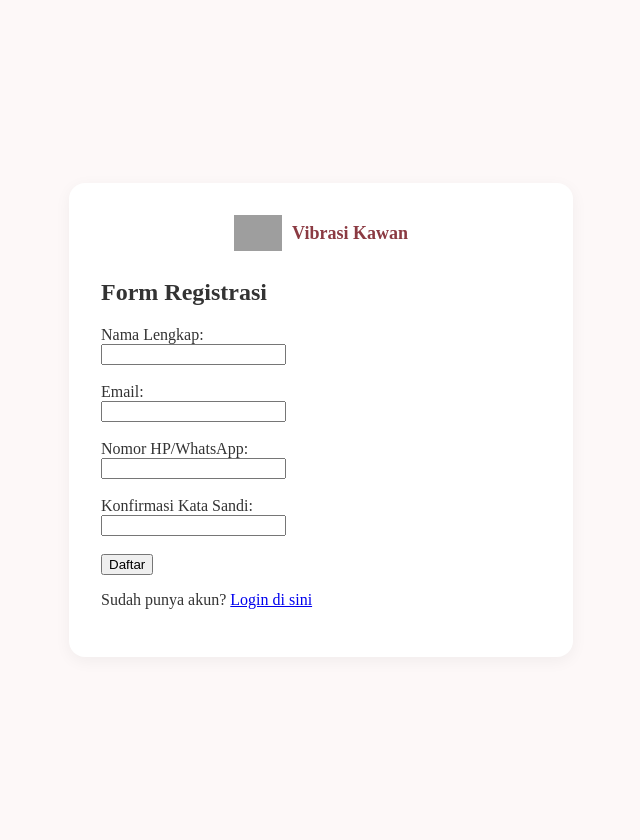
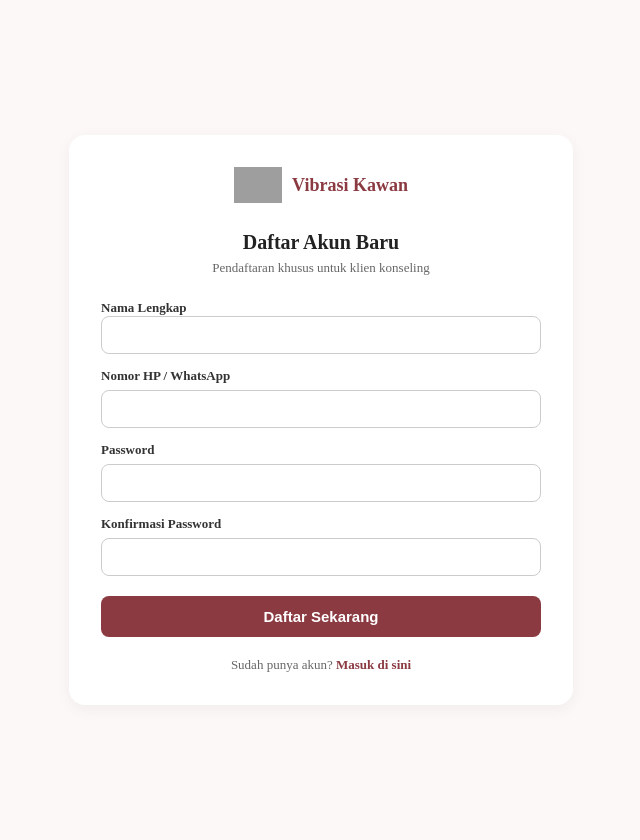
Before and after one commit to miajasika/Project-Vibrasi-Kawan, a Laravel app: page /register in a window 1280 px wide. Shown: the whole page, without its empty margins (319-959 px from the left). Run offline with Laravel 12, Linux system fonts and the light colour scheme; grey boxes are pictures that could not be loaded.

Commit message:
feat: sesuaikan form register dengan input password dan route register.store

```diff
--- a/resources/views/auth/register.blade.php
+++ b/resources/views/auth/register.blade.php
@@ -1,55 +1,56 @@
 @extends('layouts.auth')
 
-@section('title', 'Registrasi')
+@section('title', 'Daftar Akun Klien')
 
 @section('content')
-    <h2>Form Registrasi</h2>
+<h2 style="margin: 0 0 6px 0; font-size: 20px; text-align: center; color: #222;">Daftar Akun Baru</h2>
+<p style="margin: 0 0 24px 0; font-size: 13px; text-align: center; color: #666;">Pendaftaran khusus untuk klien konseling</p>
 
-    <form action="/registrasi" method="POST">
+<form method="POST" action="{{ route('register.store') }}">
     @csrf
 
-        <!-- Nama Lengkap -->
-        <div>
-            <label for="name">Nama Lengkap:</label><br>
-            <input type="text" id="name" name="name" value="{{ old('name') }}">
+    <div style="margin-bottom: 14px;">
+        <label for="name" style="display: block; font-size: 13px; font-weight: 600; margin-buttom: 6px;">Nama Lengkap</label>
+        <input type="text" id="name" name="name" value="{{ old('name') }}" required
+               style="width: 100%; box-sizing: border-box; padding: 10px 12px; border: 1px solid #ccc; border-radius: 8px; font-size: 14px;">
             @error('name')
-                <div style="color: red;">{{ $message }}</div>
-
+                <small style="color: #dc3545; display: block; margin-top: 4px;">{{ $message }}</small>
             @enderror
     </div>
-        <br>
 
-        <!-- Email -->
-        <div>
-            <label for="email">Email:</label><br>
-            <input type="email" id="email" name="email" value="{{ old('email') }}">
-            @error('email')
-                <div style="color: red;">{{ $message}}</div>
-
+    <div style="margin-bottom: 14px;">
+        <label for="no_hp" style="display: block; font-size: 13px; font-weight: 600; margin-bottom: 6px;">Nomor HP / WhatsApp</label>
+        <input type="text" id="no_hp" name="no_hp" value="{{ old('no_hp') }}" required
+               style="width: 100%; box-sizing: border-box; padding: 10px 12px; border: 1px solid #ccc; border-radius: 8px; font-size: 14px;">
+        @error('no_hp')
+            <small style="color: #dc3545; display: block; margin-top: 4px;">{{ $message }}</small>
         @enderror
     </div>
-        <br>
 
-        <!-- Nomor Hp -->
-        <div>
-            <label for = "no_hp">Nomor HP/WhatsApp:</label><br>
-            <input type="text" id="no_hp" name="no_hp" value="{{ old('no_hp') }}">
+    <div style="margin-bottom: 14px;">
+        <label for="password" style="display: block; font-size: 13px; font-weight: 600; margin-bottom: 6px;">Password</label>
+        <input type="password" id="password" name="password" required
+               style="width: 100%; box-sizing: border-box; padding: 10px 12px; border: 1px solid #ccc; border-radius: 8px; font-size: 14px;">
         @error('password')
-                <div style="color: red;">{{ $message}}</div>
-
+            <small style="color: #dc3545; display: block; margin-top: 4px;">{{ $message }}</small>
         @enderror
     </div>
-        <br>
 
-        <!-- Konfirmasi Password -->
-        <div>
-            <label for="password confirmation">Konfirmasi Kata Sandi:</label><br>
-            <input type="password" id="password_confirmation" name="password_confirmation">
+    <div style="margin-bottom: 20px;">
+        <label for="password_confirmation" style="display: block; font-size: 13px; font-weight: 600; margin-bottom: 6px;">Konfirmasi Password</label>
+        <input type="password" id="password_confirmation" name="password_confirmation" required
+               style="width: 100%; box-sizing: border-box; padding: 10px 12px; border: 1px solid #ccc; border-radius: 8px; font-size: 14px;">
+        @error('password_confirmation')
+            <small style="color: #dc3545; display: block; margin-top: 4px;">{{ $message }}</small>
+        @enderror
     </div>
-        <br>
 
-        <button type="submit">Daftar</button>
+    <button type="submit" style="width: 100%; background-color: #8B3A42; color: #ffffff; padding: 12px; border: none; border-radius: 8px; font-size: 15px; font-weight: 600; cursor: pointer;">
+        Daftar Sekarang
+    </button>
 </form>
 
-    <p>Sudah punya akun? <a href="/login">Login di sini</a></p>
+<p style="margin: 20px 0 0 0; text-align: center; font-size: 13px; color: #666;">
+    Sudah punya akun? <a href="{{ route('Login') }}" style="color: #8B3A42; font-weight: 600; text-decoration: none;">Masuk di sini</a>
+</p>
 @endsection
```
Lines whose indentation alone changed are shown as unchanged.
